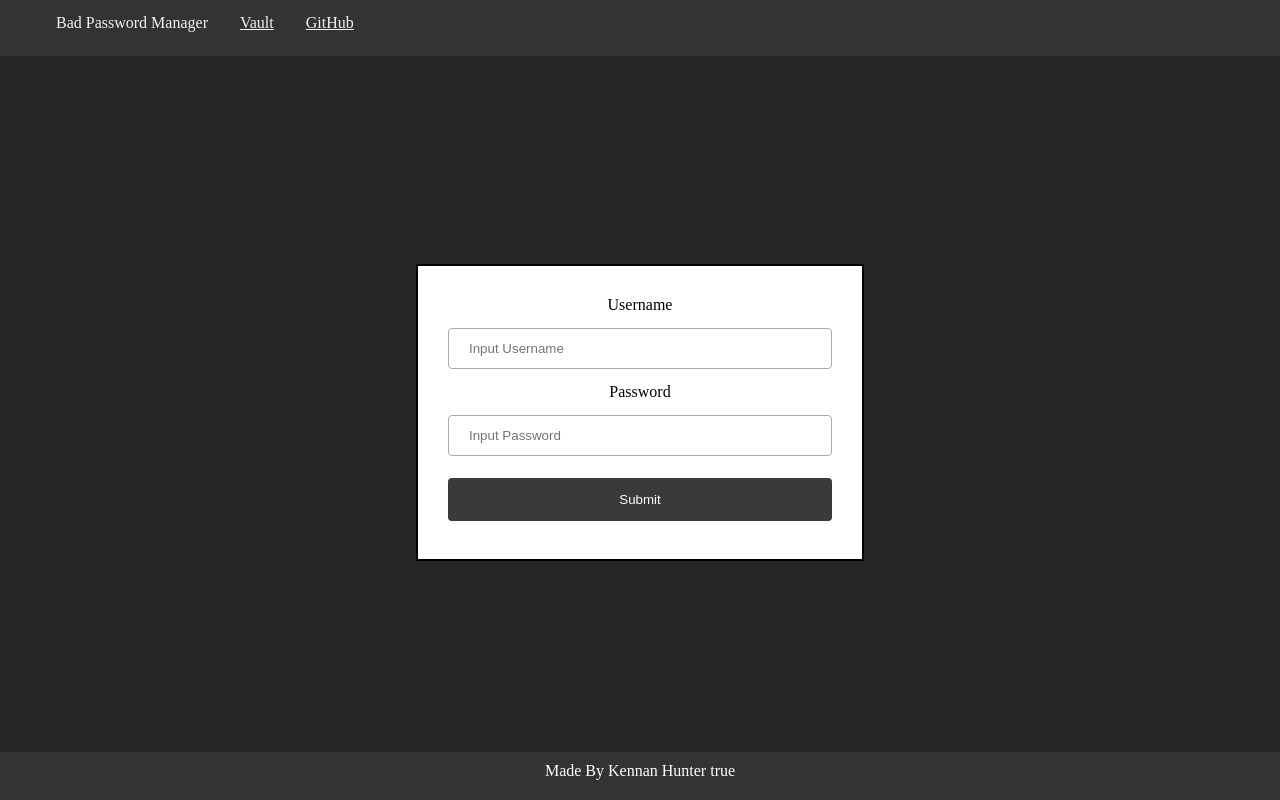
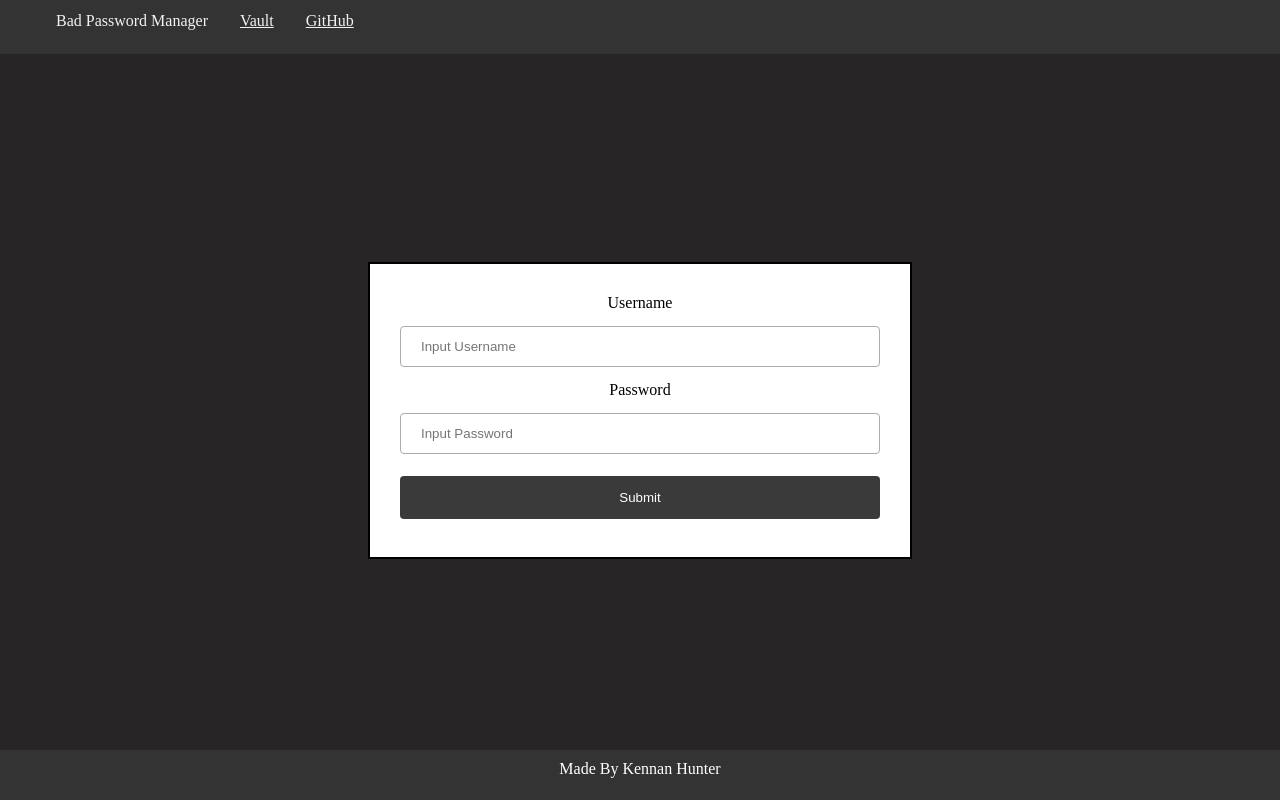
Before and after one commit to KennanHunter/bad-password-manager, a Svelte app in the folder app/: page / in a window 1280 px wide. Built offline with nearby package versions, Linux system fonts and the light colour scheme.

Commit message:
fontend looks cool

```diff
--- a/app/public/index.html
+++ b/app/public/index.html
@@ -4,7 +4,7 @@
         <meta charset="utf-8" />
         <meta name="viewport" content="width=device-width,initial-scale=1" />
 
-        <title>Svelte app</title>
+        <title>Bad Password Manager</title>
 
         <link rel="icon" type="image/png" href="/favicon.png" />
         <link rel="stylesheet" href="/global.css" />
@@ -13,5 +13,18 @@
         <script defer src="/build/bundle.js"></script>
     </head>
 
-    <body></body>
+    <body>
+        <noscript>
+            <style>
+                #noscript {
+                    color:black;
+                    background:yellow;
+                    border:black;
+                }
+            </style>
+            <div id="noscript">
+                This application requires Javascript to run. If your device doesn't support javascript look into alternative clients, such as the CLI and desktop applications.
+            </div>
+        </noscript>
+    </body>
 </html>
--- a/app/src/App.svelte
+++ b/app/src/App.svelte
@@ -15,7 +15,7 @@
             <Vault />
         {/if}
     </div>
-    <footer>Made By Kennan Hunter {login}</footer>
+    <footer>Made By Kennan Hunter</footer>
 </main>
 
 <style>
--- a/app/src/Components/Login.svelte
+++ b/app/src/Components/Login.svelte
@@ -72,8 +72,21 @@ exampleForm.addEventListener("submit", handleFormSubmit);
         background-color:white;
         border: 2px solid black;
         padding: 30px;
-        width:30%;
+        width: fit-content;
+        max-width: 30em;
     }
+
+    /* @media (30em <= width) {
+        form {
+            width: 30%
+        }
+    }
+    @media (width <= 30em ) {
+        form {
+            width: 30%
+        }
+    } */
+
 
     input[type="text"], input[type="password"] {
         width: 100%;
--- a/app/src/Components/Navbar.svelte
+++ b/app/src/Components/Navbar.svelte
@@ -25,7 +25,7 @@
         display: block;
         color: #f2f2f2;
         text-align: center;
-        padding: 14px 16px;
+        padding: 12px 16px;
         text-decoration: none;
     }
     a {
```
Also changed, not shown: 1 other file (tests, documents, lock files or other folders).
